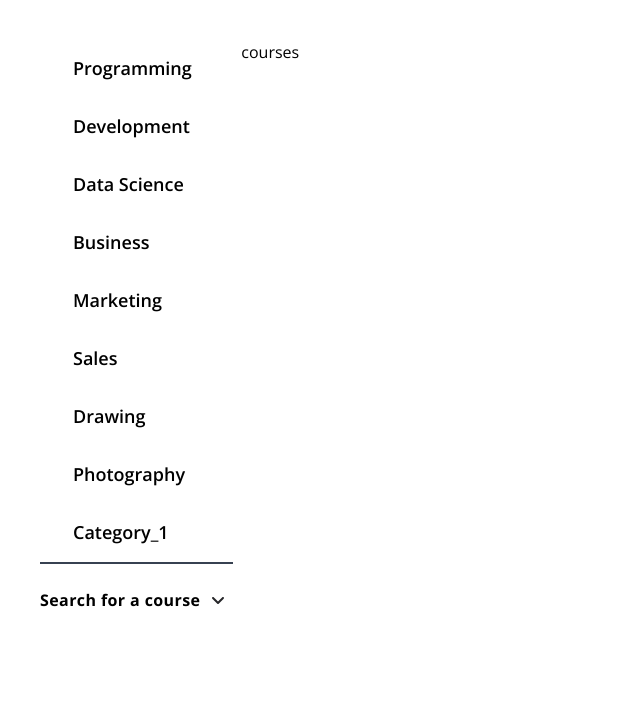
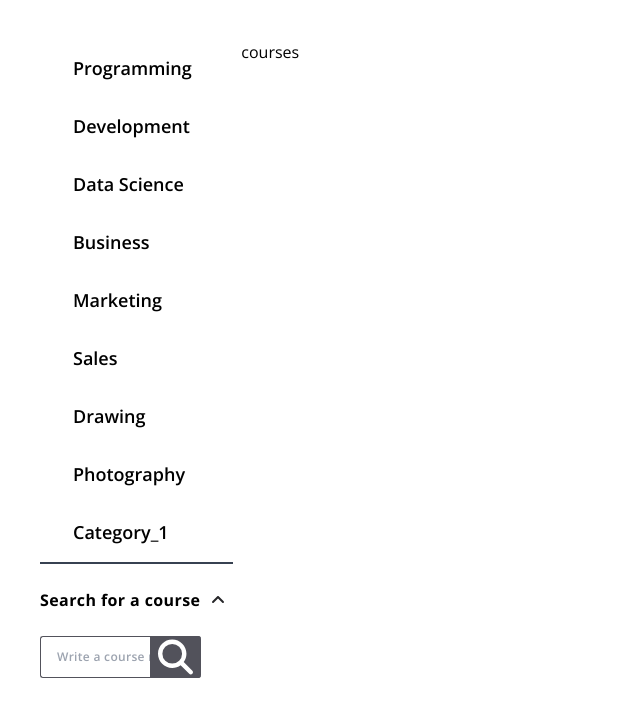
Before and after one commit to FrontEndDevo/NeuraLearnAcademy, a React (Vite) app: page /all-courses in a window 1280 px wide. Shown: the top 716 px of the page, without its empty margins (0-640 px from the left). Built offline with nearby package versions, Linux system fonts and the light colour scheme.

Commit message:
Update isSearchOpen initial state

```diff
--- a/src/shared/SearchBar.jsx
+++ b/src/shared/SearchBar.jsx
@@ -8,7 +8,7 @@ import { useDispatch } from "react-redux";
 import { setSearchKeyword } from "../redux/slices/searchCourses";
 
 const SearchBar = React.memo(() => {
-  const [isSearchOpen, setIsSearchOpen] = useState(false);
+  const [isSearchOpen, setIsSearchOpen] = useState(true);
 
   // To store the final value of the search input.
   const searchInputRef = useRef();
```
